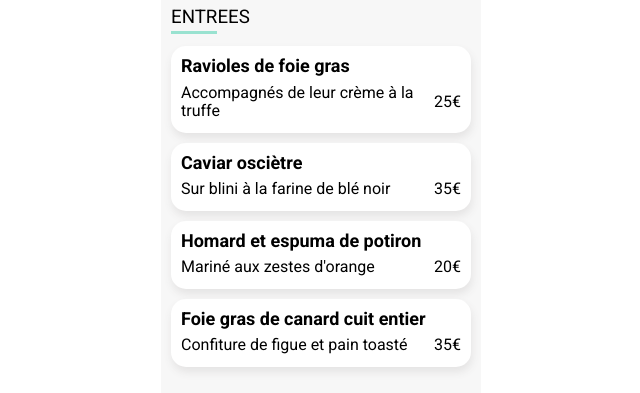
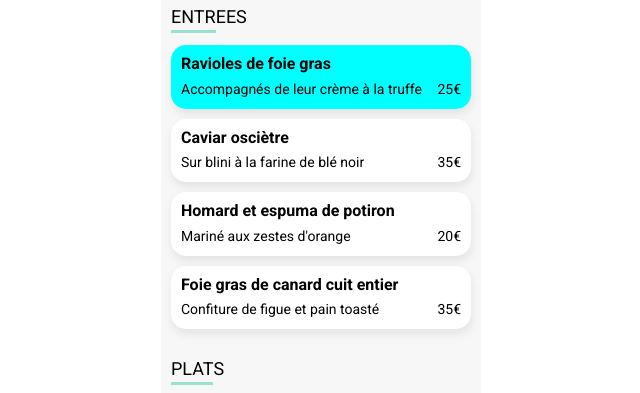
Before and after one commit to Frompath85/P3-ohmyfood, a plain HTML site: page restaurant2.html in a window 1280 px wide. In both pictures the pointer is over the element 640 px from the left and 420 px from the top of the page. Shown: the part 331-724 px from the top of the page, without its empty margins (319-959 px from the left). Drawn offline with nearby package versions, Linux system fonts and the light colour scheme; a web font is replaced by a local one.

Commit message:
modif de font-size

```diff
--- a/scss/main.css
+++ b/scss/main.css
@@ -15,7 +15,7 @@
 }
 .menu .sous-menu .list-menu .article-menu h4 {
   margin: 0px 0px 7px 0px;
-  font-size: 18PX;
+  font-size: 16px;
 }
 .menu .sous-menu .list-menu .article-menu .description {
   display: flex;
@@ -23,7 +23,11 @@
   justify-content: space-between;
 }
 .menu .sous-menu .list-menu .article-menu .description p {
+  font-size: 14px;
   margin: 0px 0px 7px 0px;
+}
+.menu .sous-menu .list-menu .article-menu:hover {
+  background-color: aqua;
 }
 
 h1 {
@@ -174,6 +178,12 @@ footer ul li a i {
   color: grey;
   margin-right: 15px;
 }
+.function-bar .menu-bar .menu-item:hover {
+  background-color: #f5edff;
+}
+.function-bar .menu-bar .menu-item:hover i {
+  color: #9356DC;
+}
 
 .restaurant-bar {
   margin-top: 40px;
@@ -294,6 +304,7 @@ footer ul li a i {
 }
 .menu .sous-menu h3 {
   font-weight: 100;
+  font-size: 18px;
   margin: 10px 0px 18px 0px;
 }
 .menu .sous-menu h3 span {
```
Also changed, not shown: 1 other file.
